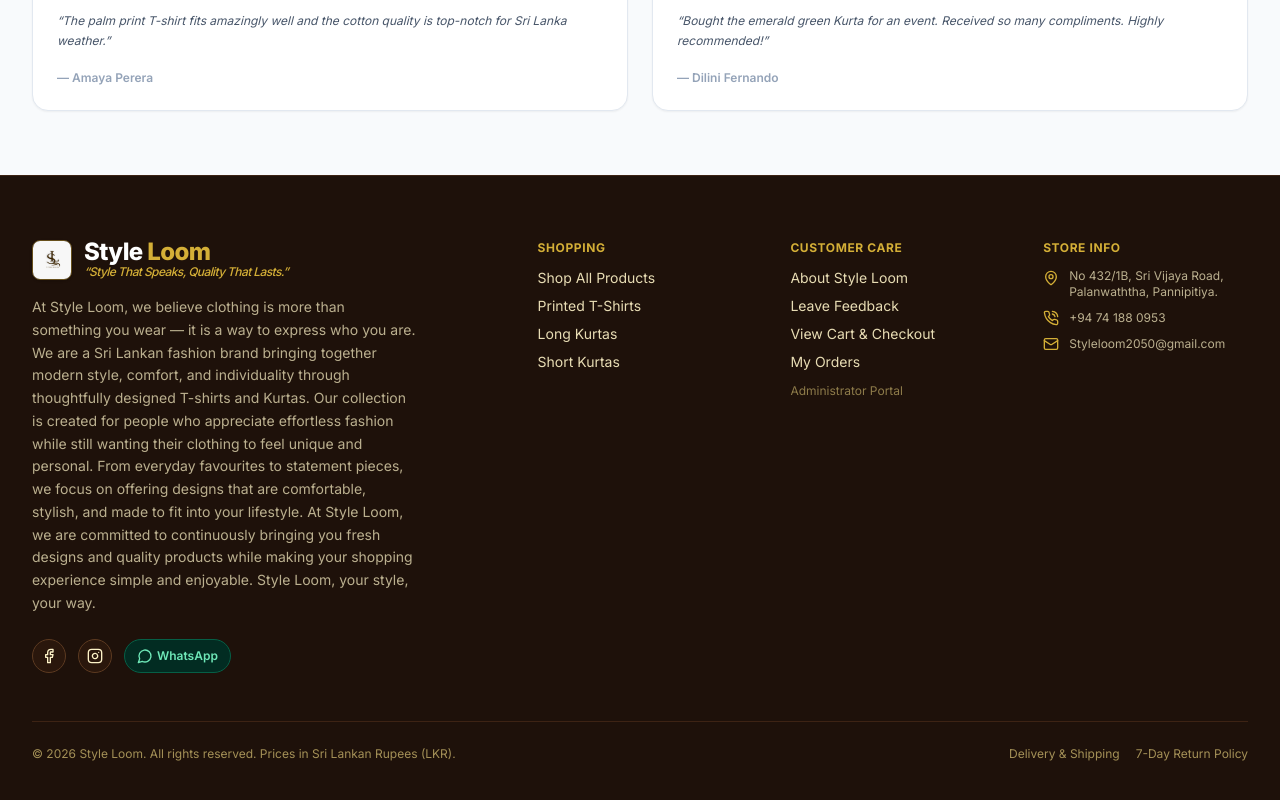
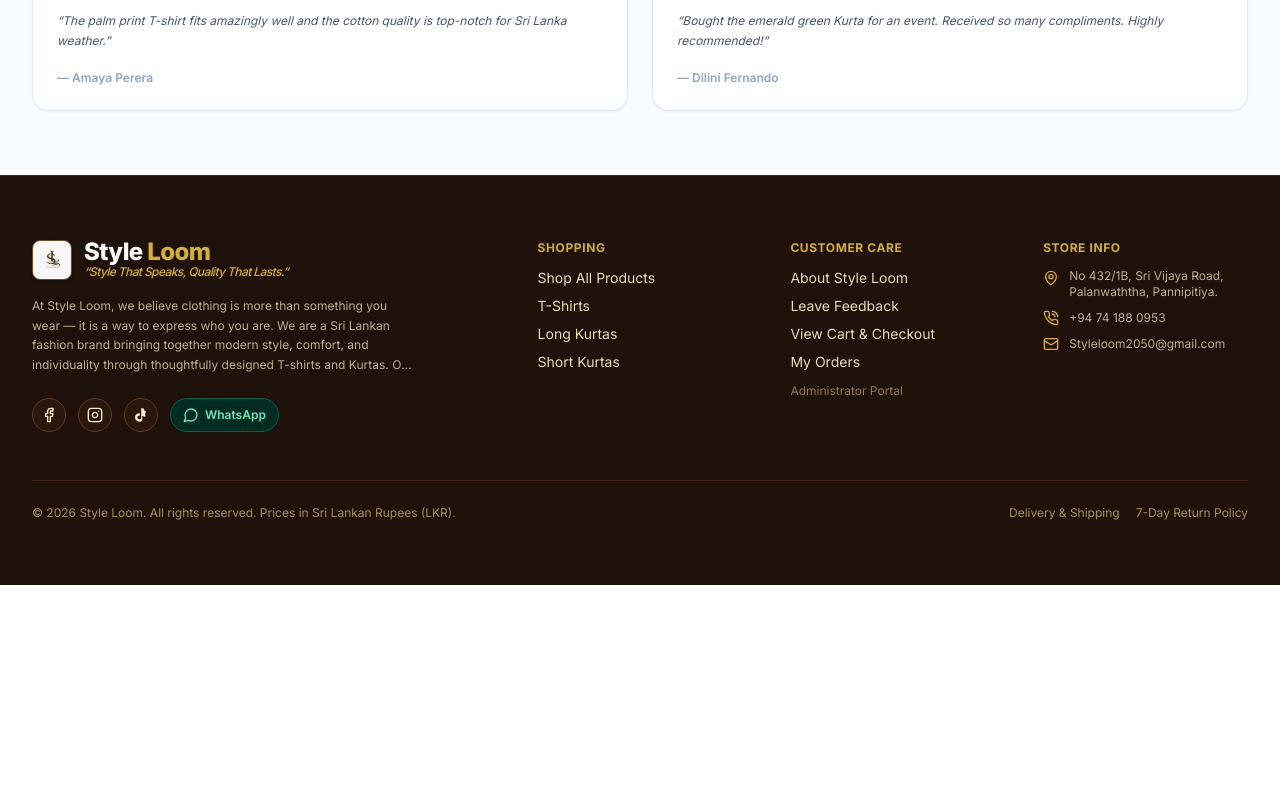
Before and after one commit to 10Chanuka/style-loom-lk, a Next.js app: page / in a window 1280 px wide. Shown: the part 2348-3148 px from the top of the page. After the commit the page ends 2933 px from the top, so only its background shows below. Built offline with nearby package versions, Linux system fonts and the light colour scheme; no server answers.

Commit message:
Update Footer with TikTok icon, dynamic category links, and live store sync

```diff
--- a/components/layout/Footer.tsx
+++ b/components/layout/Footer.tsx
@@ -4,19 +4,20 @@
 import Link from "next/link";
 import { PhoneCall, Mail, MapPin, Facebook, Instagram, MessageCircle } from "lucide-react";
 import { store } from "@/lib/supabase/store";
-import { INITIAL_SITE_SETTINGS } from "@/lib/supabase/mock-data";
+import { INITIAL_SITE_SETTINGS, INITIAL_CATEGORIES, Category } from "@/lib/supabase/mock-data";
 
 export function Footer() {
   const [settings, setSettings] = useState(INITIAL_SITE_SETTINGS);
+  const [categories, setCategories] = useState<Category[]>(INITIAL_CATEGORIES);
 
   useEffect(() => {
-    setSettings(store.getSiteSettings());
-    const unsub = store.subscribe(() => {
+    const updateFooter = () => {
       setSettings(store.getSiteSettings());
-    });
-    store.syncWithSupabase().then(() => {
-      setSettings(store.getSiteSettings());
-    });
+      setCategories(store.getCategories());
+    };
+    updateFooter();
+    const unsub = store.subscribe(updateFooter);
+    store.syncWithSupabase().then(updateFooter);
     return () => unsub();
   }, []);
 
@@ -36,15 +37,16 @@
                 <span className="text-xs text-[#D4AF37] font-medium italic">“Style That Speaks, Quality That Lasts.”</span>
               </div>
             </Link>
-            <p className="text-sm text-amber-100/70 leading-relaxed max-w-sm">
+            <p className="text-xs text-amber-100/70 leading-relaxed max-w-sm line-clamp-4">
               {settings.about_content}
             </p>
-            <div className="flex items-center space-x-3 pt-2">
+            <div className="flex items-center space-x-3 pt-2 flex-wrap gap-y-2">
               {settings.social_links?.facebook && (
                 <a
                   href={settings.social_links.facebook}
                   target="_blank"
                   rel="noreferrer"
+                  title="Facebook"
                   className="p-2 bg-[#2A170C] hover:bg-[#D4AF37] text-amber-100 hover:text-slate-950 rounded-full transition-colors border border-[#5C3A21]"
                 >
                   <Facebook className="h-4 w-4" />
@@ -55,16 +57,30 @@
                   href={settings.social_links.instagram}
                   target="_blank"
                   rel="noreferrer"
+                  title="Instagram"
                   className="p-2 bg-[#2A170C] hover:bg-[#D4AF37] text-amber-100 hover:text-slate-950 rounded-full transition-colors border border-[#5C3A21]"
                 >
                   <Instagram className="h-4 w-4" />
+                </a>
+              )}
+              {settings.social_links?.tiktok && (
+                <a
+                  href={settings.social_links.tiktok}
+                  target="_blank"
+                  rel="noreferrer"
+                  title="TikTok"
+                  className="p-2 bg-[#2A170C] hover:bg-[#D4AF37] text-amber-100 hover:text-slate-950 rounded-full transition-colors border border-[#5C3A21]"
+                >
+                  <svg className="h-4 w-4 fill-current" viewBox="0 0 24 24">
+                    <path d="M19.59 6.69a4.83 4.83 0 0 1-3.77-4.25V2h-3.45v13.67a2.89 2.89 0 0 1-5.2 1.74 2.89 2.89 0 0 1 2.31-4.64 2.93 2.93 0 0 1 .88.13V9.4a6.84 6.84 0 0 0-1-.05A6.33 6.33 0 0 0 3 15.68a6.34 6.34 0 0 0 10.86 4.43v-7a8.16 8.16 0 0 0 4.77 1.52v-3.4a4.85 4.85 0 0 1-1-.04z"/>
+                  </svg>
                 </a>
               )}
               <a
                 href={`https://wa.me/${settings.whatsapp_number}`}
                 target="_blank"
                 rel="noreferrer"
-                className="p-2 bg-emerald-950 hover:bg-emerald-600 text-emerald-300 hover:text-white rounded-full transition-colors flex items-center gap-1 text-xs font-semibold px-3 border border-emerald-800"
+                className="p-2 bg-emerald-950 hover:bg-emerald-600 text-emerald-300 hover:text-white rounded-full transition-colors flex items-center gap-1.5 text-xs font-semibold px-3 border border-emerald-800"
               >
                 <MessageCircle className="h-4 w-4" /> WhatsApp
               </a>
@@ -78,15 +94,13 @@
               <li>
                 <Link href="/products" className="hover:text-[#D4AF37] transition-colors">Shop All Products</Link>
               </li>
-              <li>
-                <Link href="/category/t-shirts" className="hover:text-[#D4AF37] transition-colors">Printed T-Shirts</Link>
-              </li>
-              <li>
-                <Link href="/category/long-kurtas" className="hover:text-[#D4AF37] transition-colors">Long Kurtas</Link>
-              </li>
-              <li>
-                <Link href="/category/short-kurtas" className="hover:text-[#D4AF37] transition-colors">Short Kurtas</Link>
-              </li>
+              {categories.map((cat) => (
+                <li key={cat.id}>
+                  <Link href={`/category/${cat.slug}`} className="hover:text-[#D4AF37] transition-colors">
+                    {cat.name}
+                  </Link>
+                </li>
+              ))}
             </ul>
           </div>
 
```
